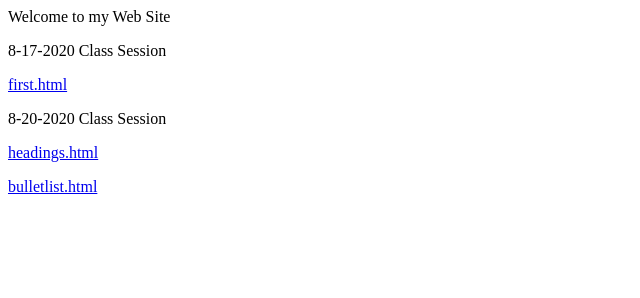
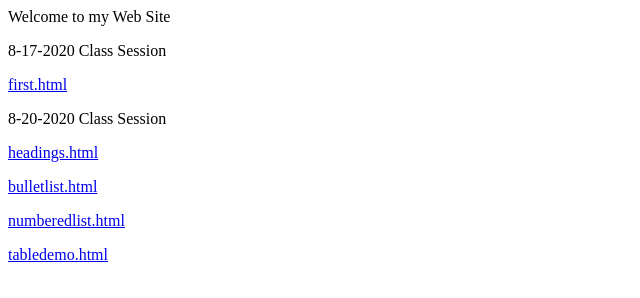
Before and after one commit to BluegummyB/BluegummyB.github.io, a plain HTML site: page index.html in a window 1280 px wide. Shown: the whole page, without its empty margins (0-640 px from the left). Drawn offline with Linux system fonts and the light colour scheme.

Commit message:
Update index.html

```diff
--- a/index.html
+++ b/index.html
@@ -10,6 +10,8 @@
   <p>8-20-2020 Class Session</p>
   <p><a href="headings.html">headings.html</a></p>
   <p><a href="bulletlist.html">bulletlist.html</a></p>
+  <p><a href="numberedlist.html">numberedlist.html</a></p>
+  <p><a href="tabledemo.html">tabledemo.html</a></p>
   </Body>
 
 </html>
```
